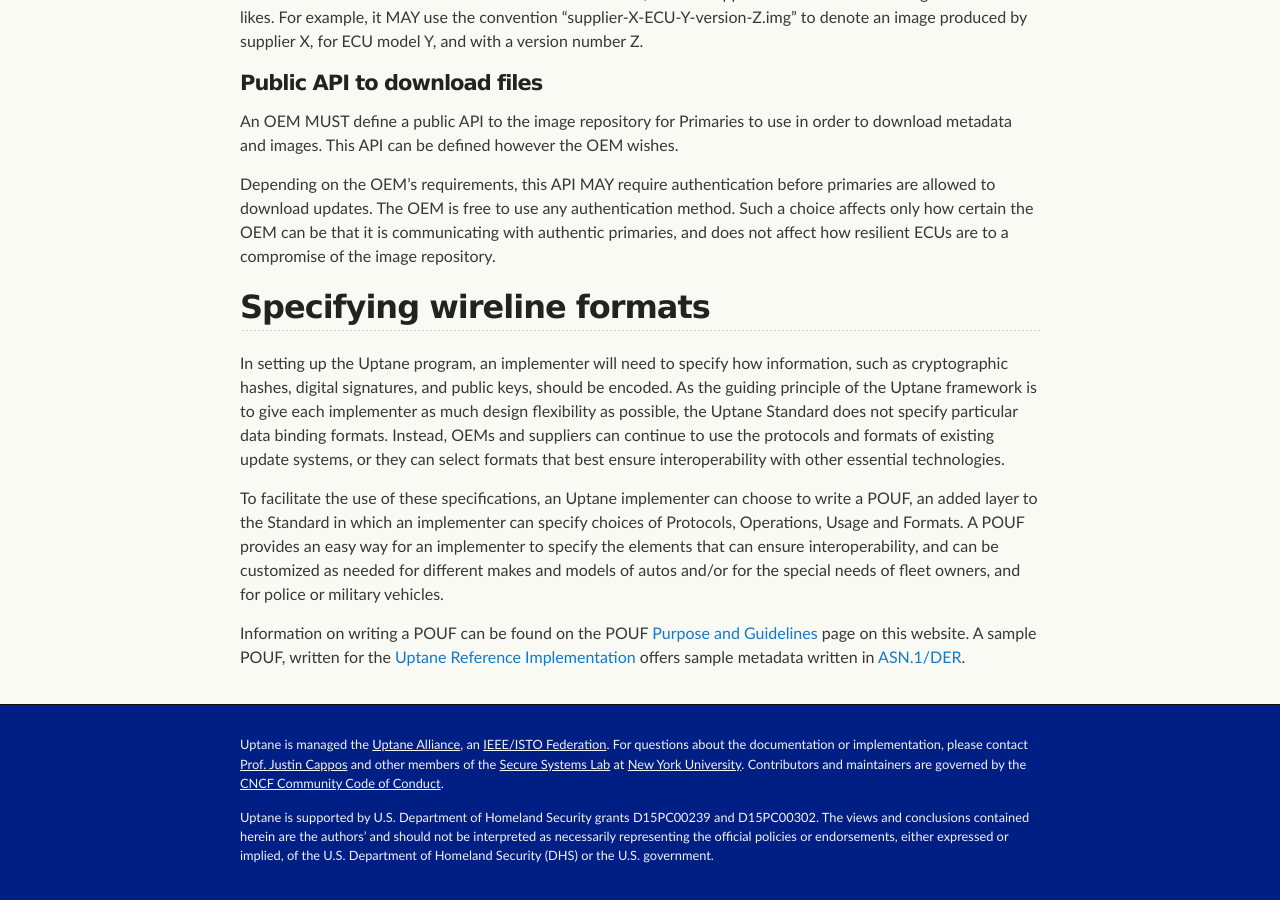
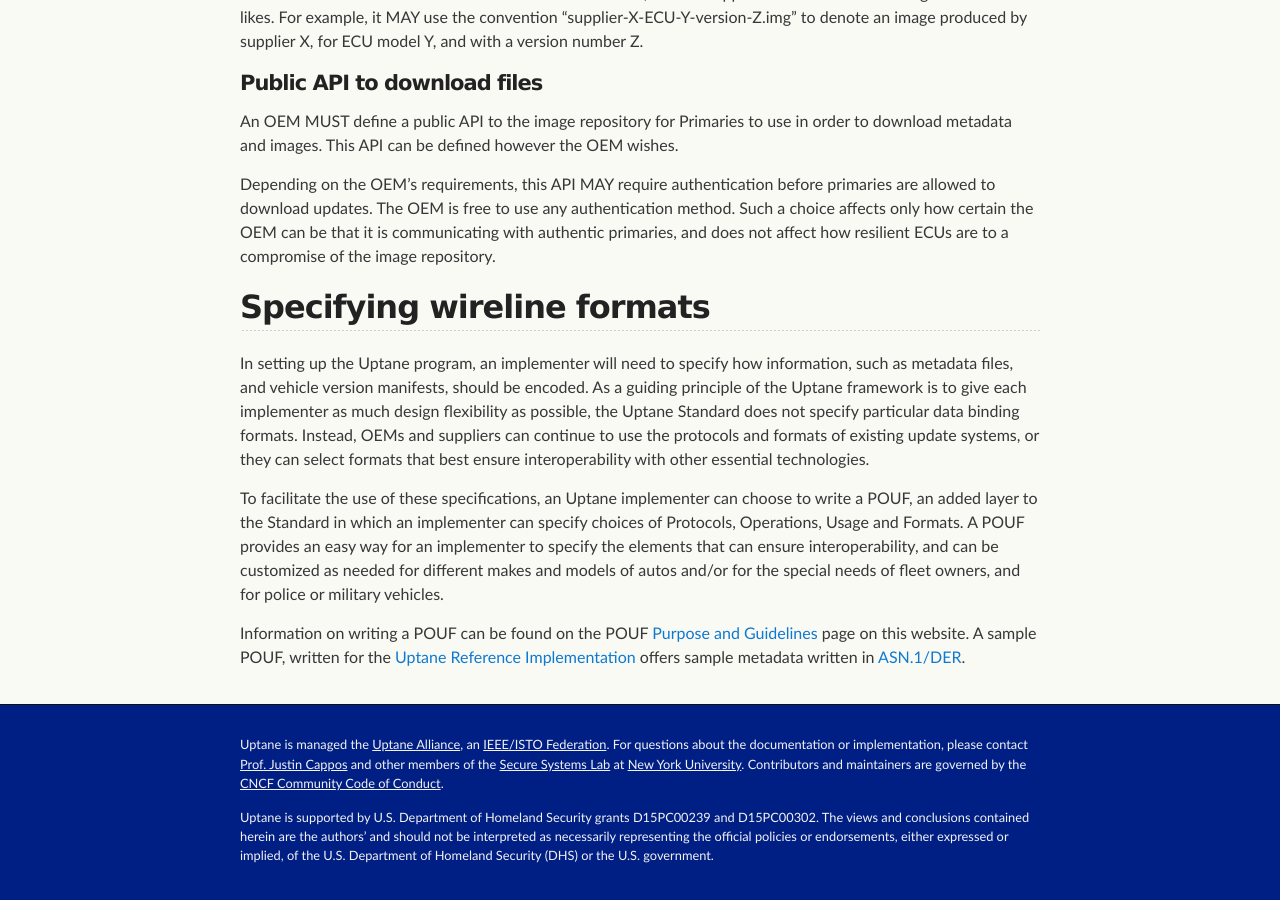
Before and after one commit to uptane/deployment-considerations, a Jekyll site: the page built from repositories.md, in a window 1280 px wide and 900 px high, scrolled down 8609 px. Built offline with Jekyll 4.4.1, drawn with Linux system fonts in a browser that asks for light colours; our own code applies the rules of GitHub Pages for plain Markdown files.

Commit message:
Update repositories.md
Co-Authored-By: mnm678 <mnm678@users.noreply.github.com>

```diff
--- a/repositories.md
+++ b/repositories.md
@@ -199,7 +199,7 @@ An OEM MUST define a public API to the image repository for  Primaries to use in
 Depending on the OEM's requirements, this API MAY require authentication before primaries are allowed to download updates. The OEM is free to use any authentication method. Such a choice affects only how certain the OEM can be that it is communicating with authentic primaries, and does not affect how resilient ECUs are to a compromise of the image repository.
 
 ## Specifying wireline formats
-In setting up the Uptane program, an implementer will need to specify how information, such as cryptographic hashes, digital signatures, and public keys, should be encoded. As the guiding principle of the Uptane framework is to give each implementer as much design flexibility as possible, the Uptane Standard does not specify particular data binding formats. Instead, OEMs and suppliers can continue to use the protocols and formats of existing update systems, or they can select formats that best  ensure interoperability with other essential technologies.
+In setting up the Uptane program, an implementer will need to specify how information, such as metadata files, and vehicle version manifests, should be encoded. As a guiding principle of the Uptane framework is to give each implementer as much design flexibility as possible, the Uptane Standard does not specify particular data binding formats. Instead, OEMs and suppliers can continue to use the protocols and formats of existing update systems, or they can select formats that best  ensure interoperability with other essential technologies.
 
 To facilitate the use of these specifications, an Uptane implementer can choose to write a POUF, an added layer to the Standard in which an implementer can specify choices of Protocols, Operations, Usage and Formats. A POUF provides an easy way for an implementer to specify the elements that can ensure interoperability, and can be customized as needed for different makes and models of autos and/or for the special needs of fleet owners, and for police or military vehicles.
 
```
